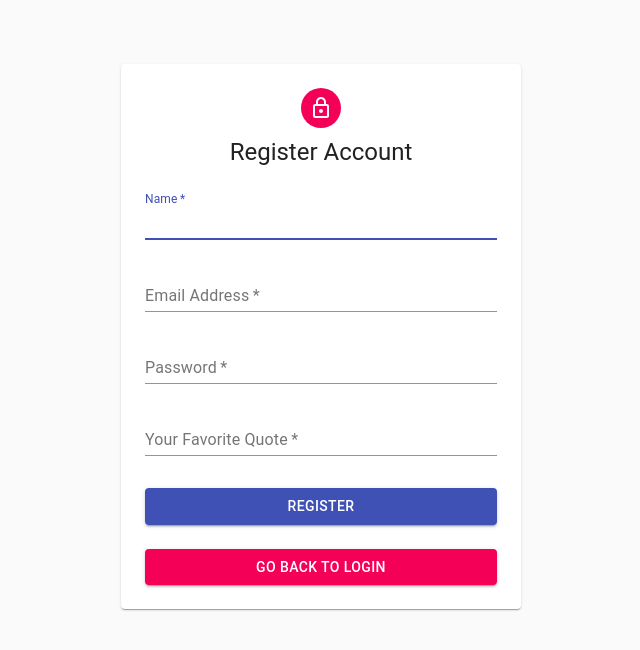
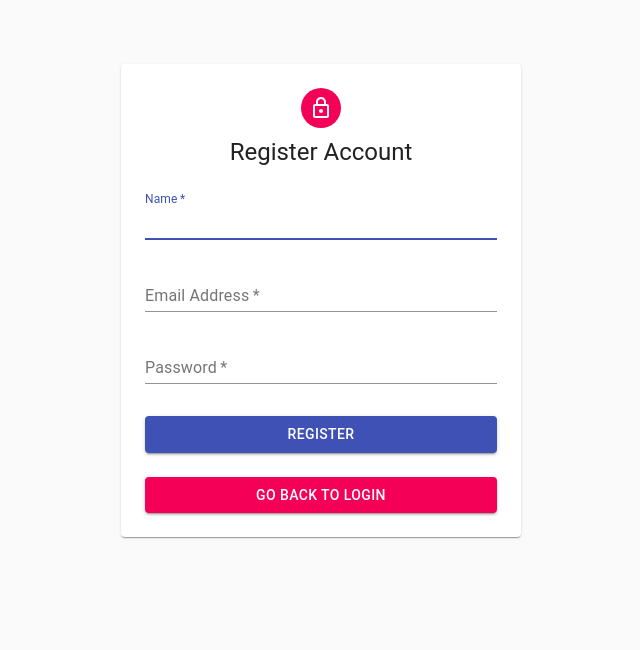
Before and after one commit to ThomasRainford/todo-with-firebase, a React (Create React App) app: page /register in a window 1280 px wide. Shown: the top 650 px of the page, without its empty margins (319-959 px from the left). Built offline with nearby package versions, Linux system fonts and the light colour scheme; no server answers; the database is empty.

Commit message:
Remove unwanted field.

```diff
--- a/src/components/RegisterPage/RegisterPage.tsx
+++ b/src/components/RegisterPage/RegisterPage.tsx
@@ -41,7 +41,6 @@ const RegisterPage: React.FC = () => {
     const [name, setName] = useState('')
 	const [email, setEmail] = useState('')
 	const [password, setPassword] = useState('')
-	const [quote, setQuote] = useState('')
 
 	return (
 		<main className={classes.main}>
@@ -65,11 +64,6 @@ const RegisterPage: React.FC = () => {
 						<InputLabel htmlFor="password">Password</InputLabel>
 						<Input name="password" type="password" id="password" autoComplete="off" value={password} onChange={e => setPassword(e.target.value)}  />
 					</FormControl>
-					<FormControl margin="normal" required fullWidth>
-						<InputLabel htmlFor="quote">Your Favorite Quote</InputLabel>
-						<Input name="quote" type="text" id="quote" autoComplete="off" value={quote} onChange={e => setQuote(e.target.value)}  />
-					</FormControl>
-
 					<Button
 						type="submit"
 						fullWidth
@@ -79,7 +73,6 @@ const RegisterPage: React.FC = () => {
 						className={classes.submit}>
 						Register
           			</Button>
-
 					<Button
 						type="submit"
 						fullWidth
```
